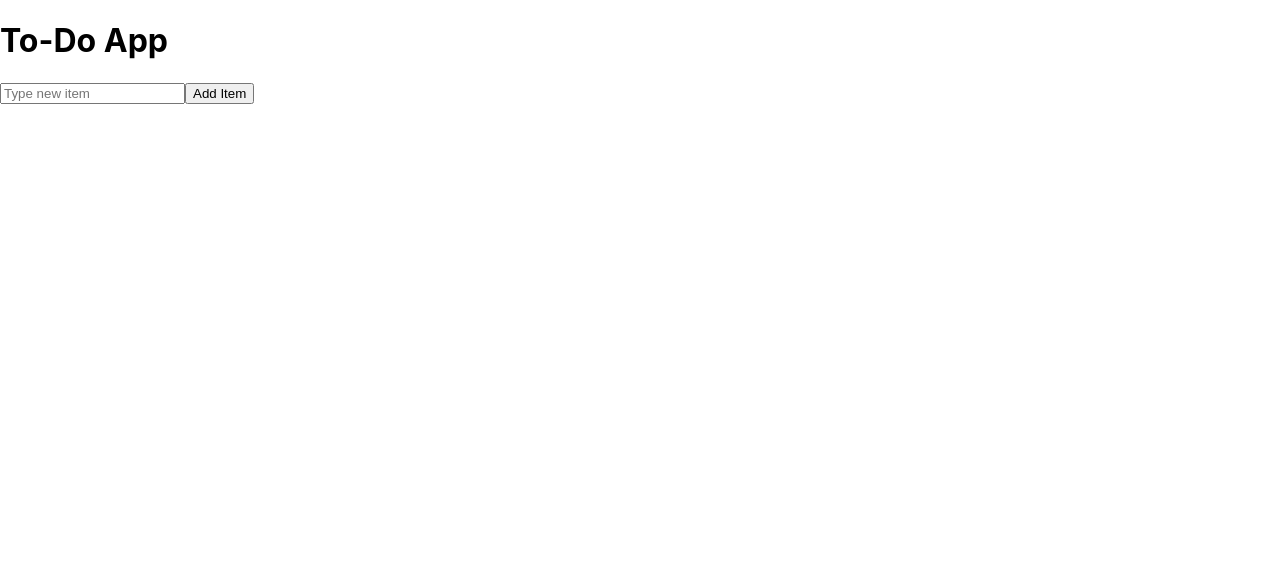
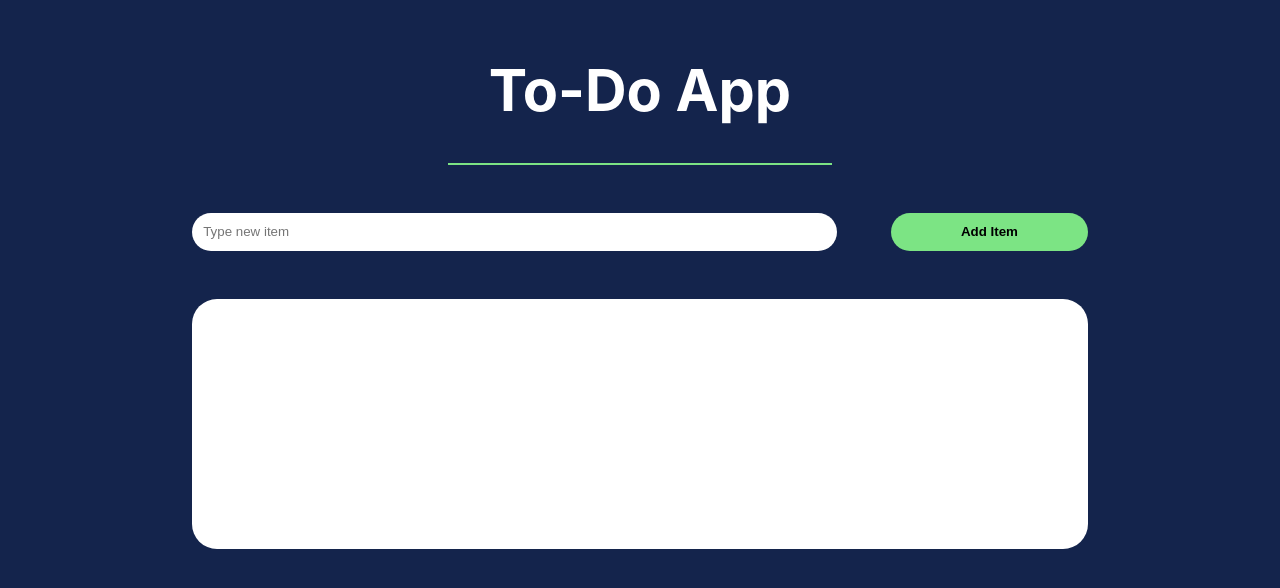
Before and after one commit to FilipKaczmarek/React-ToDo-List-App, a React (Create React App) app: page / in a window 1280 px wide. Shown: the top 588 px of the page. Built offline with nearby package versions, Linux system fonts and the light colour scheme.

Commit message:
Styles for desktop added

```diff
--- a/src/Components/ToDo.js
+++ b/src/Components/ToDo.js
@@ -3,6 +3,8 @@ import React from 'react'
 import ToDoHeader from './ToDoHeader'
 import ToDoForm from './ToDoForm'
 import ToDoList from './ToDoList'
+
+import '../index.css'
 
 export class ToDo extends React.Component {
   state = {
@@ -36,7 +38,7 @@ export class ToDo extends React.Component {
 
   render() {
     return (
-      <div>
+      <div id={'main--todo'}>
         <ToDoHeader text={'To-Do App'}/>
         <ToDoForm
           state={this.state}
--- a/src/Components/ToDoForm.js
+++ b/src/Components/ToDoForm.js
@@ -12,10 +12,10 @@ export class ToDoForm extends React.Component {
           value={this.props.state.inputText}
           placeholder={this.props.state.imputValue}
           onChange={this.props.onNewTaskTextChange}
-          className={'todo-form__input'}
+          className={'todo-form__input todo-form__item'}
           />
           <button
-          className={'todo-form__button'}
+          className={'todo-form__button todo-form__item'}
           >
             Add Item
           </button>
--- a/src/index.css
+++ b/src/index.css
@@ -11,3 +11,98 @@ code {
   font-family: source-code-pro, Menlo, Monaco, Consolas, 'Courier New',
     monospace;
 }
+
+*{
+  box-sizing: border-box;
+}
+
+#main--todo{
+  width: 100vw;
+  min-height: 100vh;
+  max-height: auto;
+
+  background-color: #14244C;
+}
+
+.todo-list__header {
+
+  text-align: center;
+  color: white;
+
+  font-size: 1.8rem;
+  padding: 1rem 0 0 0;
+  margin: 0 auto;
+
+  border-bottom: 2px solid #7ce484;
+  width: 30%;
+}
+
+.todo-form__container,
+.todo-list__container {
+  width: 70%;
+  margin: 0 auto;
+}
+
+.todo-form{
+  width: 100%;
+
+  padding: 3rem 0rem;
+
+  display: flex;
+  justify-content: space-between;
+  align-items: center;
+}
+
+.todo-form__input{
+  flex-basis: 72%;
+}
+
+.todo-form__button{
+  flex-basis: 22%;
+  padding: 0.5rem;
+  cursor: pointer;
+  background-color: #7ce484;
+  font-weight: 700;
+}
+
+.todo-form__item{
+  padding: 0.7rem;
+  border-radius: 25px;
+  outline: none;
+  border: none;
+}
+
+.todo-list__container {
+  min-height: 250px;
+  max-height: auto;
+  border-radius: 25px;
+  background-color: white;
+
+  padding: 0.5rem 0.5rem 0.5rem 0.2rem;
+}
+
+.todo-list__list{
+  padding: 0;
+  margin: 0;
+  list-style: none;
+}
+
+.todo-list__list-item{
+  padding: 0.3rem 0.5rem;
+  border-bottom: 1px solid gray;
+
+  display: flex;
+  justify-content: space-between;
+  align-items: center;
+}
+
+.todo-list__list-item > span {
+  word-wrap: break-word;
+}
+
+.todo-list__list-item > button {
+  background-color: white;
+  border: none;
+  outline: none;
+  cursor: pointer;
+}
```
